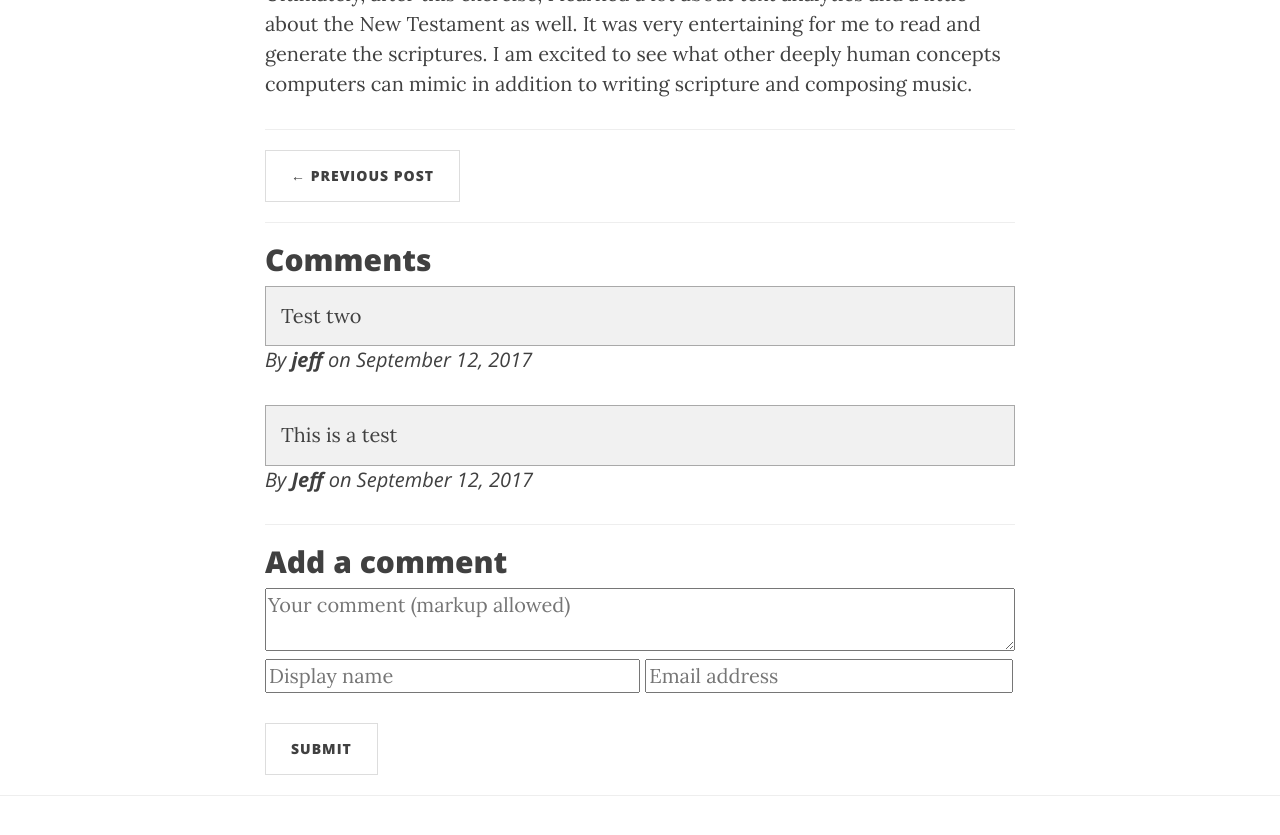
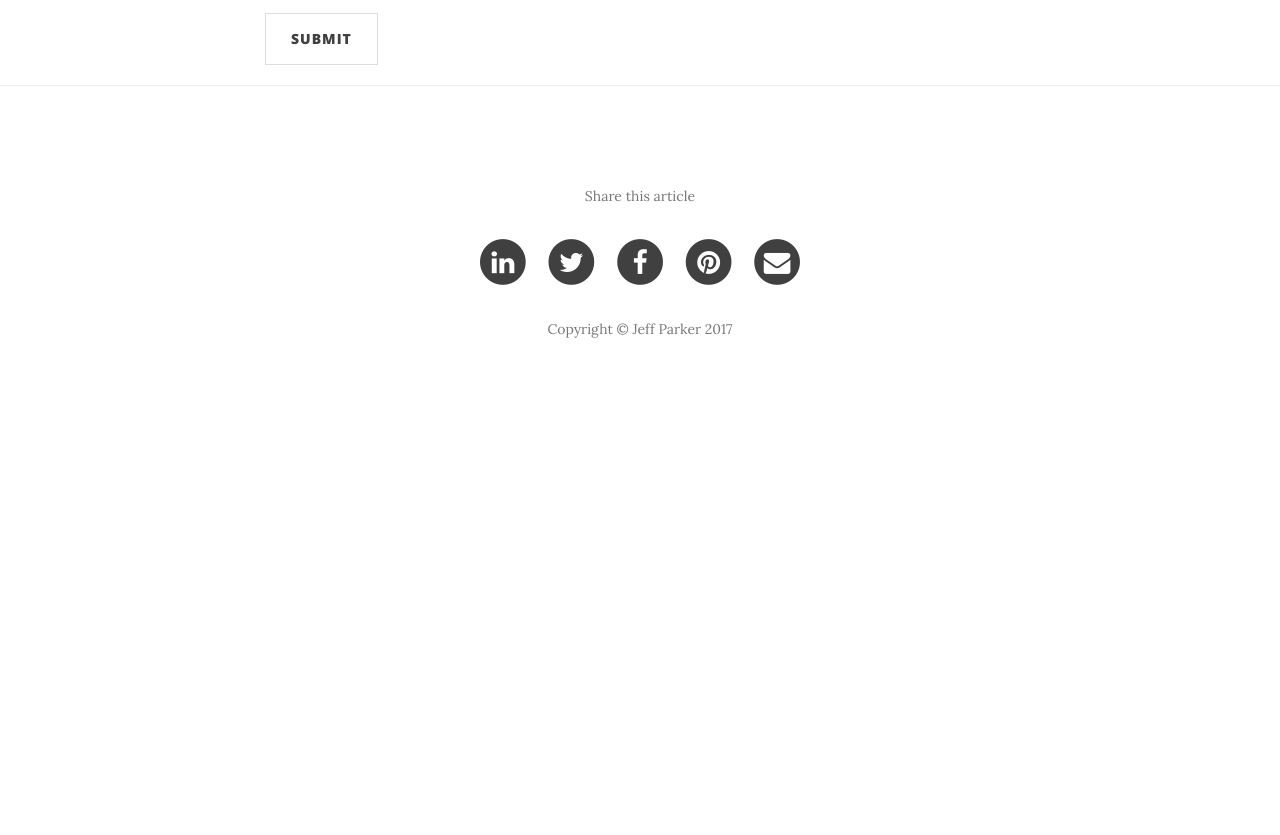
Before and after one commit to jeffreyxparker/jeffreyxparker.github.io, a Jekyll site: the page built from _posts/2016-05-23-computers-writing-scripture.markdown, in a window 1280 px wide and 900 px high, scrolled down 7694 px. Shown: the top 835 px of the window. Built offline with Jekyll 4.4.1, drawn with Linux system fonts in a browser that asks for light colours; nearby versions of some CDN libraries; after the commit the page ends 8099 px from its top, so only the background shows below that.

Commit message:
image and removing comments

```diff
--- a/_data/comments/city-blocks-vs-hexagons/entry1505182889583.yml
+++ /dev/null
@@ -1,5 +0,0 @@
-_id: 15daeb60-9761-11e7-8d7a-93ae9661f3e7
-name: jeff
-email: 67e9c4a860a3041bc39dd677375b8dba
-comment: This is a comment
-date: 1505182889
--- a/_data/comments/computers-writing-scripture/entry1505182678547.yml
+++ /dev/null
@@ -1,5 +0,0 @@
-_id: 98111380-9760-11e7-8d7a-93ae9661f3e7
-name: Jeff
-email: 2de1a264f59eea0f06eb0954f588db60
-comment: This is a test
-date: 1505182678
--- a/_data/comments/computers-writing-scripture/entry1505182743916.yml
+++ /dev/null
@@ -1,5 +0,0 @@
-_id: bf0af370-9760-11e7-8d7a-93ae9661f3e7
-name: jeff
-email: 2de1a264f59eea0f06eb0954f588db60
-comment: Test two
-date: 1505182743
--- a/_layouts/post.html
+++ b/_layouts/post.html
@@ -31,6 +31,9 @@
         <div class="row">
             <div class="col-lg-8 col-lg-offset-2 col-md-10 col-md-offset-1">
 
+                <a href="#">
+                    <img src="{{ site.baseurl }}/{{ page.tile-img }}" style="display: none;"/>
+                </a>
 
 				{{ content }}
 
--- a/_posts/2016-05-23-computers-writing-scripture.markdown
+++ b/_posts/2016-05-23-computers-writing-scripture.markdown
@@ -7,16 +7,12 @@ author:         "Jeff Parker"
 header-img:     "img/computers_writing_scripture_master.jpg"
 comments:       true
 
-tile-img:       "img/city_blocks_img2.png"
+tile-img:       "img/computers_writing_scripture_tile.png"
 description:    "Data science approaches to replicate a deeply human task"
 twt-card-type:  "summary_large_image"
 ---
 
 ***NOTE: Originally composed for [Northwestern's Master of Analytics (MSIA) Student Research Blog](http://sites.northwestern.edu/msia/2017/05/23/computers-can-compose-music-but-can-they-write-scripture/) and posted May 23, 2016. I was a student in the program at the time of posting.***
-
-<a href="#">
-    <img src="{{ site.baseurl }}/{{ page.tile-img }}"/>
-</a>
 
 <p>I was so impressed to learn from a peer that computer programs have been written to compose music. Music is widely considered an art that takes innately human abilities to craft pleasing sounds. Computers are dull and inanimate while music is alive and human. I do not have a musical background, but after investigating this “artificial” music, I realized that the programs analyze sounds and patterns to piece together new compositions.</p>
 
```
